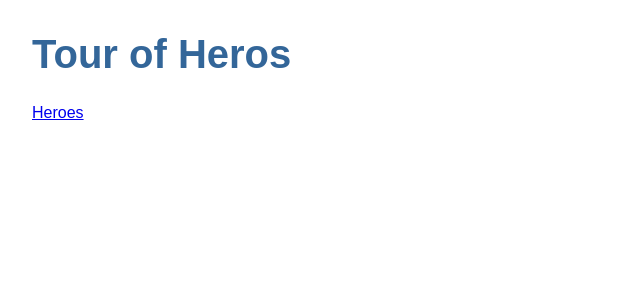
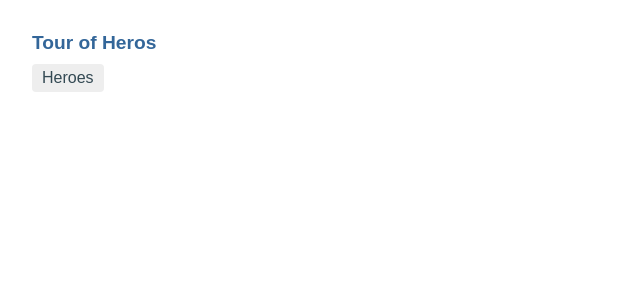
Before and after one commit to adityabandal/Tour-of-Heroes, an Angular app: page / in a window 1280 px wide. Shown: the top 300 px of the page, without its empty margins (0-640 px from the left). Built offline with nearby package versions, Linux system fonts and the light colour scheme.

Commit message:
added css to nav

```diff
--- a/src/app/app.component.css
+++ b/src/app/app.component.css
@@ -0,0 +1,35 @@
+/* AppComponent's private CSS styles */
+
+h1 {
+    font-size: 1.2em;
+    margin-bottom: 0;
+}
+
+h2 {
+    font-size: 2em;
+    margin-top: 0;
+    padding-top: 0;
+}
+
+nav a {
+    padding: 5px 10px;
+    text-decoration: none;
+    margin-top: 10px;
+    display: inline-block;
+    background-color: #eee;
+    border-radius: 4px;
+}
+
+nav a:visited,
+a:link {
+    color: #334953;
+}
+
+nav a:hover {
+    color: #039be5;
+    background-color: #cfd8dc;
+}
+
+nav a.active {
+    color: #039be5;
+}
```
